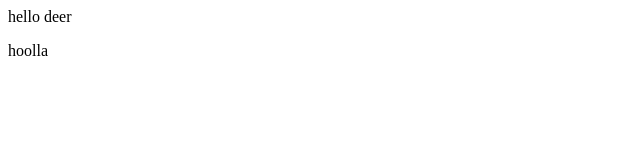
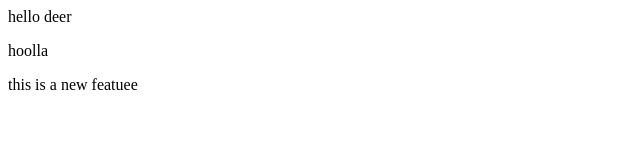
Before and after one commit to rahulrex1009/localrepo, a plain HTML site: page index.html in a window 1280 px wide. Shown: the whole page, without its empty margins (0-640 px from the left). Drawn offline with Linux system fonts and the light colour scheme.

Commit message:
this is a new feature

```diff
--- a/index.html
+++ b/index.html
@@ -1,2 +1,3 @@
 <p>hello deer</p>
 <p> hoolla</p>
+<p>this is a new featuee</p>
```
